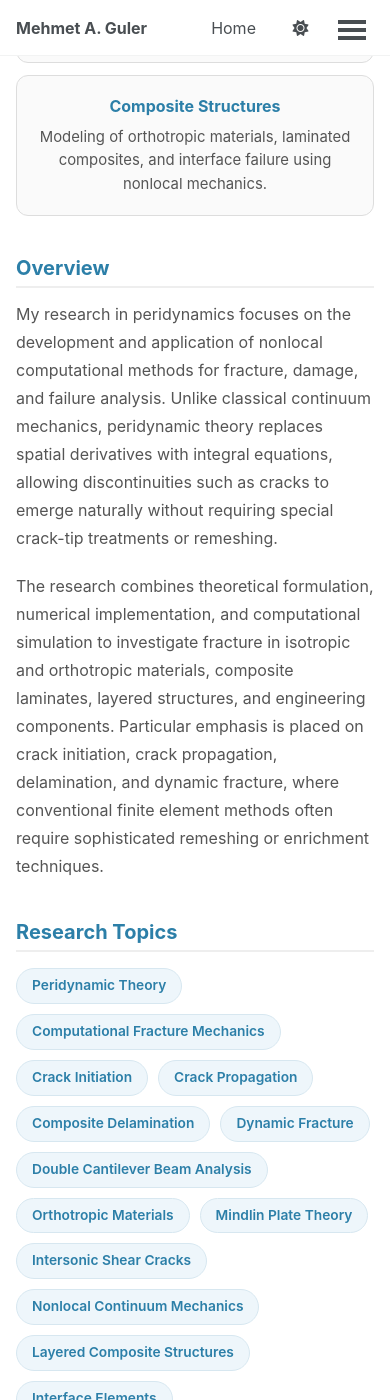
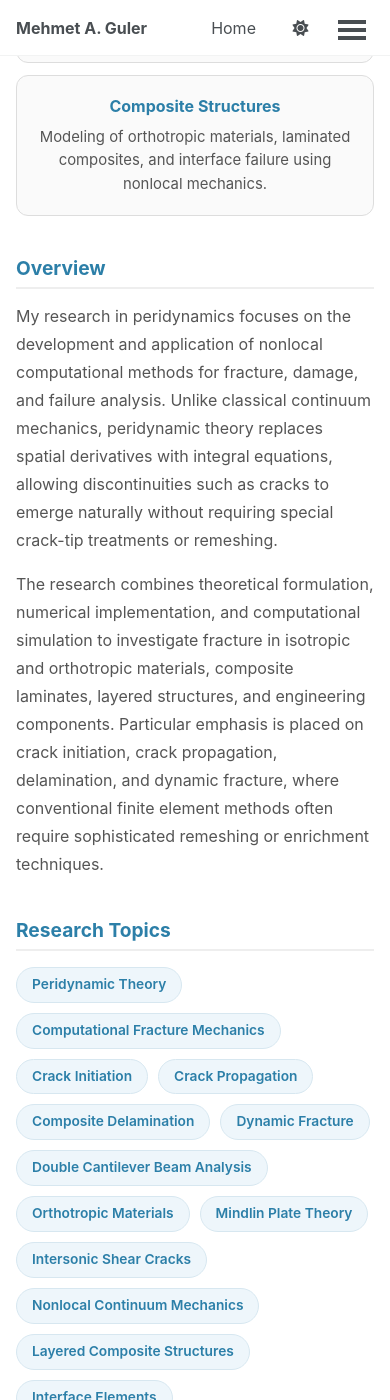
Before and after one commit to profguler/profguler.github.io, a Jekyll site: the page built from _pages/peridynamics.md, in a window 390 px wide and 1400 px high, scrolled down 825 px. Built offline with Jekyll 4.4.1, drawn with Linux system fonts in a browser that asks for light colours; a style sheet for code colours, icons or effects is not loaded; some of the changed text lies outside the part shown.

Commit message:
Update peridynamics.md

```diff
--- a/_pages/peridynamics.md
+++ b/_pages/peridynamics.md
@@ -5,212 +5,241 @@ author_profile: true
 ---
 
 <!-- ========================================================= -->
-<!--                    PAGE STYLES                            -->
+<!--                     PAGE-SPECIFIC CSS                     -->
 <!-- ========================================================= -->
 
 <style>
 
 /* ========================================================= */
-/*                    HERO IMAGE                              */
+/*                     PAGE WRAPPER                          */
 /* ========================================================= */
 
-.research-banner{
-  width:100%;
-  max-width:900px;
-  margin:0 0 2rem 0;
-  border:1px solid #dddddd;
-  border-radius:12px;
-  overflow:hidden;
-  background:#ffffff;
-}
-
-.research-banner img{
-  display:block;
-  width:100%;
-  height:auto;
-}
-
-.figure-caption{
-  max-width:900px;
-  margin:-1rem auto 2rem;
-  text-align:center;
-  font-size:0.9rem;
-  font-style:italic;
-  line-height:1.5;
-  color:#666;
+.pd-page {
+  width: 100%;
+  max-width: 900px;
+  margin: 0;
+  padding: 0;
+  box-sizing: border-box;
 }
 
 /* ========================================================= */
-/*                    HIGHLIGHTS                              */
+/*                     HERO IMAGE                            */
 /* ========================================================= */
 
-.research-highlights{
-  display:grid;
-  grid-template-columns:repeat(3, minmax(0, 1fr));
-  gap:18px;
-  max-width:900px;
-  margin-bottom:2.5rem;
+.pd-banner {
+  width: 100%;
+  margin: 0 0 1rem 0;
+  border: 1px solid #dddddd;
+  border-radius: 12px;
+  overflow: hidden;
+  background: #ffffff;
+  box-sizing: border-box;
 }
 
-.highlight-box{
-  padding:18px;
-  border:1px solid #dddddd;
-  border-radius:12px;
-  background:#fafafa;
-  text-align:center;
-  box-sizing:border-box;
+.pd-banner img {
+  display: block;
+  width: 100%;
+  height: auto;
 }
 
-.highlight-title{
-  margin-bottom:8px;
-  font-size:1rem;
-  font-weight:700;
-  color:#2c7fa8;
-}
-
-.highlight-text{
-  font-size:0.93rem;
-  line-height:1.6;
-  color:#555;
+.pd-caption {
+  margin: 0 0 2rem 0;
+  font-size: 0.9rem;
+  font-style: italic;
+  line-height: 1.5;
+  text-align: center;
+  color: #666666;
 }
 
 /* ========================================================= */
-/*                    CONTENT SECTIONS                        */
+/*                     HIGHLIGHTS                            */
 /* ========================================================= */
 
-.research-section{
-  display:block;
-  width:100%;
-  max-width:900px;
-  clear:both;
-  margin-bottom:2.5rem;
-  box-sizing:border-box;
+.pd-highlights {
+  display: grid;
+  grid-template-columns: repeat(3, minmax(0, 1fr));
+  gap: 18px;
+  width: 100%;
+  margin: 0 0 2.5rem 0;
 }
 
-.research-section h2{
-  margin:0 0 0.75rem;
-  padding-bottom:0.35rem;
-  border-bottom:2px solid #eeeeee;
-  color:#2c7fa8;
+.pd-highlight-box {
+  padding: 18px;
+  border: 1px solid #dddddd;
+  border-radius: 12px;
+  background: #fafafa;
+  text-align: center;
+  box-sizing: border-box;
 }
 
-.research-section p,
-.research-section li{
-  font-size:1rem;
-  line-height:1.75;
-  color:#555;
+.pd-highlight-title {
+  margin-bottom: 8px;
+  color: #2c7fa8;
+  font-size: 1rem;
+  font-weight: 700;
+}
+
+.pd-highlight-text {
+  color: #555555;
+  font-size: 0.93rem;
+  line-height: 1.6;
 }
 
 /* ========================================================= */
-/*                    RESEARCH TOPICS                         */
+/*                     CONTENT SECTIONS                      */
 /* ========================================================= */
 
-.research-topics{
-  display:flex;
-  flex-wrap:wrap;
-  gap:10px;
-  width:100%;
-  margin-top:1rem;
+.pd-section {
+  display: block;
+  width: 100%;
+  margin: 0 0 2.5rem 0;
+  clear: both;
+  box-sizing: border-box;
 }
 
-.research-topic{
-  display:inline-block;
-  padding:8px 15px;
-  border:1px solid #d7e7f0;
-  border-radius:999px;
-  background:#eef6fb;
-  color:#2c7fa8;
-  font-size:0.9rem;
-  font-weight:600;
-  line-height:1.3;
+.pd-section h2 {
+  margin: 0 0 0.85rem 0;
+  padding: 0 0 0.35rem 0;
+  border-bottom: 2px solid #eeeeee;
+  color: #2c7fa8;
+  font-size: 1.35rem;
+  line-height: 1.3;
+}
+
+.pd-section p {
+  margin: 0 0 1rem 0;
+  color: #555555;
+  font-size: 1rem;
+  line-height: 1.75;
+}
+
+.pd-section ul {
+  margin: 0.4rem 0 0 1.25rem;
+  padding: 0;
+}
+
+.pd-section li {
+  margin-bottom: 0.55rem;
+  color: #555555;
+  font-size: 1rem;
+  line-height: 1.65;
 }
 
 /* ========================================================= */
-/*                    PUBLICATIONS                            */
+/*                     RESEARCH TOPICS                       */
 /* ========================================================= */
 
-.research-publication{
-  position:relative;
-  z-index:1;
-  margin-bottom:1.5rem;
-  padding-bottom:1rem;
-  border-bottom:1px solid #eeeeee;
+.pd-topics {
+  display: flex;
+  flex-wrap: wrap;
+  gap: 10px;
+  width: 100%;
+  margin-top: 1rem;
 }
 
-.research-publication-title{
-  position:relative;
-  z-index:2;
-  margin-bottom:0.35rem;
-  font-weight:700;
-  line-height:1.5;
-}
-
-.research-publication-title a{
-  position:relative;
-  z-index:3;
-  display:inline;
-  color:#2c7fa8 !important;
-  text-decoration:none !important;
-  cursor:pointer;
-  pointer-events:auto !important;
-}
-
-.research-publication-title a:hover{
-  color:#1f5f80 !important;
-  text-decoration:underline !important;
-}
-
-.research-publication-title a:focus{
-  outline:2px solid #2c7fa8;
-  outline-offset:3px;
-}
-
-.research-publication-authors{
-  color:#555;
-  line-height:1.6;
-}
-
-.research-publication-journal{
-  color:#666;
-  font-style:italic;
-  line-height:1.6;
+.pd-topic {
+  display: inline-block;
+  padding: 8px 15px;
+  border: 1px solid #d7e7f0;
+  border-radius: 999px;
+  background: #eef6fb;
+  color: #2c7fa8;
+  font-size: 0.9rem;
+  font-weight: 600;
+  line-height: 1.3;
+  white-space: normal;
 }
 
 /* ========================================================= */
-/*                    BACK BUTTON                             */
+/*                     PUBLICATIONS                          */
 /* ========================================================= */
 
-.back-button{
-  display:inline-block;
-  margin-top:1rem;
-  padding:10px 24px;
-  border:1px solid #2c7fa8;
-  border-radius:999px;
-  color:#2c7fa8;
-  text-decoration:none;
-  font-weight:600;
-  transition:0.2s;
+.pd-publication {
+  width: 100%;
+  margin-bottom: 1.4rem;
+  padding-bottom: 1rem;
+  border-bottom: 1px solid #eeeeee;
+  box-sizing: border-box;
 }
 
-.back-button:hover{
-  background:#2c7fa8;
-  color:#ffffff;
-  text-decoration:none;
+.pd-publication:last-child {
+  margin-bottom: 0;
+}
+
+.pd-publication-title {
+  margin-bottom: 0.35rem;
+  font-weight: 700;
+  line-height: 1.5;
+}
+
+.pd-publication-title a {
+  color: #2c7fa8 !important;
+  text-decoration: none !important;
+  cursor: pointer;
+  pointer-events: auto;
+}
+
+.pd-publication-title a:hover {
+  color: #1f5f80 !important;
+  text-decoration: underline !important;
+}
+
+.pd-publication-title a:focus {
+  outline: 2px solid #2c7fa8;
+  outline-offset: 3px;
+}
+
+.pd-publication-authors {
+  margin-bottom: 0.15rem;
+  color: #555555;
+  line-height: 1.6;
+}
+
+.pd-publication-journal {
+  color: #666666;
+  font-style: italic;
+  line-height: 1.6;
 }
 
 /* ========================================================= */
-/*                    MOBILE DESIGN                           */
+/*                     BACK BUTTON                           */
 /* ========================================================= */
 
-@media screen and (max-width:700px){
+.pd-back-button {
+  display: inline-block;
+  margin-top: 0.5rem;
+  padding: 10px 24px;
+  border: 1px solid #2c7fa8;
+  border-radius: 999px;
+  color: #2c7fa8 !important;
+  font-weight: 600;
+  text-decoration: none !important;
+  transition: background-color 0.2s ease, color 0.2s ease;
+}
 
-  .research-highlights{
-    grid-template-columns:1fr;
-    gap:12px;
+.pd-back-button:hover {
+  background: #2c7fa8;
+  color: #ffffff !important;
+  text-decoration: none !important;
+}
+
+/* ========================================================= */
+/*                     MOBILE DESIGN                         */
+/* ========================================================= */
+
+@media screen and (max-width: 700px) {
+
+  .pd-highlights {
+    grid-template-columns: 1fr;
+    gap: 12px;
   }
 
-  .research-topic{
-    font-size:0.86rem;
+  .pd-topic {
+    font-size: 0.86rem;
+  }
+
+  .pd-section h2 {
+    font-size: 1.2rem;
   }
 
 }
@@ -218,200 +247,163 @@ author_profile: true
 </style>
 
 <!-- ========================================================= -->
-<!--                    HERO IMAGE                             -->
+<!--                     PAGE CONTENT                         -->
 <!-- ========================================================= -->
 
-<div class="research-banner">
+<div class="pd-page">
 
+<!-- ========================================================= -->
+<!--                     HERO IMAGE                           -->
+<!-- ========================================================= -->
+
+<div class="pd-banner">
   <img
     src="/images/Peridynamics_DCB.png"
     alt="Peridynamic double cantilever beam model"
   >
-
 </div>
 
-<div class="figure-caption">
+<div class="pd-caption">
+  Peridynamic representation of a double cantilever beam with an initial crack and interface region for simulating delamination and crack propagation.
+</div>
 
-Peridynamic representation of a double cantilever beam with an initial crack and interface region for simulating delamination and crack propagation.
+<!-- ========================================================= -->
+<!--                     HIGHLIGHTS                           -->
+<!-- ========================================================= -->
+
+<div class="pd-highlights">
+
+  <div class="pd-highlight-box">
+    <div class="pd-highlight-title">Nonlocal Mechanics</div>
+    <div class="pd-highlight-text">
+      Development of peridynamic formulations for solids containing cracks, interfaces, and other discontinuities.
+    </div>
+  </div>
+
+  <div class="pd-highlight-box">
+    <div class="pd-highlight-title">Computational Fracture</div>
+    <div class="pd-highlight-text">
+      Simulation of crack initiation, crack growth, branching, and delamination without remeshing.
+    </div>
+  </div>
+
+  <div class="pd-highlight-box">
+    <div class="pd-highlight-title">Composite Structures</div>
+    <div class="pd-highlight-text">
+      Modeling of orthotropic materials, laminated composites, and interface failure using nonlocal mechanics.
+    </div>
+  </div>
 
 </div>
 
 <!-- ========================================================= -->
-<!--                    HIGHLIGHTS                             -->
+<!--                     OVERVIEW                             -->
 <!-- ========================================================= -->
 
-<div class="research-highlights">
-
-  <div class="highlight-box">
-
-    <div class="highlight-title">
-      Nonlocal Mechanics
-    </div>
-
-    <div class="highlight-text">
-      Development of peridynamic formulations for solids containing cracks, interfaces, and other discontinuities.
-    </div>
-
-  </div>
-
-  <div class="highlight-box">
-
-    <div class="highlight-title">
-      Computational Fracture
-    </div>
-
-    <div class="highlight-text">
-      Simulation of crack initiation, crack growth, branching, and delamination without remeshing.
-    </div>
-
-  </div>
-
-  <div class="highlight-box">
-
-    <div class="highlight-title">
-      Composite Structures
-    </div>
-
-    <div class="highlight-text">
-      Modeling of orthotropic materials, laminated composites, and interface failure using nonlocal mechanics.
-    </div>
-
-  </div>
-
-</div>
-<!-- ========================================================= -->
-<!--                     OVERVIEW                              -->
-<!-- ========================================================= -->
-
-<div class="research-section">
+<div class="pd-section">
 
   <h2>Overview</h2>
 
   <p>
-  My research in peridynamics focuses on the development and application of nonlocal computational methods for fracture, damage, and failure analysis. Unlike classical continuum mechanics, peridynamic theory replaces spatial derivatives with integral equations, allowing discontinuities such as cracks to emerge naturally without requiring special crack-tip treatments or remeshing.
+    My research in peridynamics focuses on the development and application of nonlocal computational methods for fracture, damage, and failure analysis. Unlike classical continuum mechanics, peridynamic theory replaces spatial derivatives with integral equations, allowing discontinuities such as cracks to emerge naturally without requiring special crack-tip treatments or remeshing.
   </p>
 
   <p>
-  The research combines theoretical formulation, numerical implementation, and computational simulation to investigate fracture in isotropic and orthotropic materials, composite laminates, layered structures, and engineering components. Particular emphasis is placed on crack initiation, crack propagation, delamination, and dynamic fracture, where conventional finite element methods often require sophisticated remeshing or enrichment techniques.
+    The research combines theoretical formulation, numerical implementation, and computational simulation to investigate fracture in isotropic and orthotropic materials, composite laminates, layered structures, and engineering components. Particular emphasis is placed on crack initiation, crack propagation, delamination, and dynamic fracture, where conventional finite element methods often require sophisticated remeshing or enrichment techniques.
   </p>
 
 </div>
 
 <!-- ========================================================= -->
-<!--                  RESEARCH TOPICS                          -->
+<!--                     RESEARCH TOPICS                      -->
 <!-- ========================================================= -->
 
-<div class="research-section">
+<div class="pd-section">
 
   <h2>Research Topics</h2>
 
-  <div class="research-topics">
+  <div class="pd-topics">
 
-    <span class="research-topic">Peridynamic Theory</span>
-
-    <span class="research-topic">Computational Fracture Mechanics</span>
-
-    <span class="research-topic">Crack Initiation</span>
-
-    <span class="research-topic">Crack Propagation</span>
-
-    <span class="research-topic">Composite Delamination</span>
-
-    <span class="research-topic">Dynamic Fracture</span>
-
-    <span class="research-topic">Double Cantilever Beam Analysis</span>
-
-    <span class="research-topic">Orthotropic Materials</span>
-
-    <span class="research-topic">Mindlin Plate Theory</span>
-
-    <span class="research-topic">Intersonic Shear Cracks</span>
-
-    <span class="research-topic">Nonlocal Continuum Mechanics</span>
-
-    <span class="research-topic">Layered Composite Structures</span>
-
-    <span class="research-topic">Interface Elements</span>
-
-    <span class="research-topic">Finite Element–Peridynamic Coupling</span>
-
-    <span class="research-topic">Scientific Computing</span>
+    <span class="pd-topic">Peridynamic Theory</span>
+    <span class="pd-topic">Computational Fracture Mechanics</span>
+    <span class="pd-topic">Crack Initiation</span>
+    <span class="pd-topic">Crack Propagation</span>
+    <span class="pd-topic">Composite Delamination</span>
+    <span class="pd-topic">Dynamic Fracture</span>
+    <span class="pd-topic">Double Cantilever Beam Analysis</span>
+    <span class="pd-topic">Orthotropic Materials</span>
+    <span class="pd-topic">Mindlin Plate Theory</span>
+    <span class="pd-topic">Intersonic Shear Cracks</span>
+    <span class="pd-topic">Nonlocal Continuum Mechanics</span>
+    <span class="pd-topic">Layered Composite Structures</span>
+    <span class="pd-topic">Interface Elements</span>
+    <span class="pd-topic">Finite Element–Peridynamic Coupling</span>
+    <span class="pd-topic">Scientific Computing</span>
 
   </div>
 
 </div>
 
 <!-- ========================================================= -->
-<!--             REPRESENTATIVE CONTRIBUTIONS                  -->
+<!--                     REPRESENTATIVE CONTRIBUTIONS          -->
 <!-- ========================================================= -->
 
-<div class="research-section">
+<div class="pd-section">
 
   <h2>Representative Contributions</h2>
 
   <ul>
-
     <li>
       Developed a peridynamic formulation for orthotropic Mindlin plates subjected to bending, extending nonlocal mechanics to laminated plate structures.
     </li>
-
     <li>
       Developed computational models for Mode-I crack growth in double cantilever beam specimens using bond-based peridynamics.
     </li>
-
     <li>
       Investigated intersonic shear crack propagation using peridynamic theory to study high-speed fracture phenomena.
     </li>
-
     <li>
       Implemented peridynamic algorithms for composite delamination and interface-damage evolution.
     </li>
-
     <li>
       Integrated peridynamic formulations with finite element techniques to improve computational efficiency for large structural models.
     </li>
-
     <li>
       Applied nonlocal computational methods to fracture problems without requiring predefined crack paths or remeshing.
     </li>
-
   </ul>
 
 </div>
 
 <!-- ========================================================= -->
-<!--                  CURRENT RESEARCH                         -->
+<!--                     CURRENT RESEARCH                     -->
 <!-- ========================================================= -->
 
-<div class="research-section">
+<div class="pd-section">
 
   <h2>Current Research</h2>
 
   <p>
-  Current research focuses on computational fracture of layered and composite structures using nonlocal continuum mechanics. Ongoing work investigates efficient numerical implementation, improved constitutive formulations, and hybrid finite element–peridynamic approaches for predicting crack initiation and delamination in engineering materials.
+    Current research focuses on computational fracture of layered and composite structures using nonlocal continuum mechanics. Ongoing work investigates efficient numerical implementation, improved constitutive formulations, and hybrid finite element–peridynamic approaches for predicting crack initiation and delamination in engineering materials.
   </p>
 
   <p>
-  Additional directions include the application of peridynamic methods to impact-damaged composites, structural plates, interacting fracture modes, fatigue crack growth, and large-scale engineering simulations.
+    Additional directions include the application of peridynamic methods to impact-damaged composites, structural plates, interacting fracture modes, fatigue crack growth, and large-scale engineering simulations.
   </p>
 
 </div>
+
 <!-- ========================================================= -->
-<!--               REPRESENTATIVE PUBLICATIONS                 -->
+<!--                     REPRESENTATIVE PUBLICATIONS           -->
 <!-- ========================================================= -->
 
-<div class="research-section">
+<div class="pd-section">
 
   <h2>Representative Publications</h2>
 
-  <!-- ------------------------------------------------------- -->
-  <!-- PUBLICATION 1: DOUBLE CANTILEVER BEAM                   -->
-  <!-- ------------------------------------------------------- -->
+  <div class="pd-publication">
 
-  <div class="research-publication">
-
-    <div class="research-publication-title">
-
+    <div class="pd-publication-title">
       <a
         href="https://doi.org/10.1016/j.compstruct.2022.116050"
         target="_blank"
@@ -419,27 +411,21 @@ Peridynamic representation of a double cantilever beam with an initial crack and
       >
         Crack propagation in the double cantilever beam using peridynamic theory
       </a>
-
     </div>
 
-    <div class="research-publication-authors">
+    <div class="pd-publication-authors">
       U. Yolum, M. O. Bozkurt, E. Gök, D. Coker, and M. A. Güler
     </div>
 
-    <div class="research-publication-journal">
+    <div class="pd-publication-journal">
       Composite Structures, 299, 116050, 2022
     </div>
 
   </div>
 
-  <!-- ------------------------------------------------------- -->
-  <!-- PUBLICATION 2: INTERSONIC SHEAR CRACK                   -->
-  <!-- ------------------------------------------------------- -->
+  <div class="pd-publication">
 
-  <div class="research-publication">
-
-    <div class="research-publication-title">
-
+    <div class="pd-publication-title">
       <a
         href="https://doi.org/10.1007/s10704-021-00520-3"
         target="_blank"
@@ -447,27 +433,21 @@ Peridynamic representation of a double cantilever beam with an initial crack and
       >
         Intersonic shear crack propagation using peridynamic theory
       </a>
-
     </div>
 
-    <div class="research-publication-authors">
+    <div class="pd-publication-authors">
       U. Yolum, D. Coker, and M. A. Güler
     </div>
 
-    <div class="research-publication-journal">
+    <div class="pd-publication-journal">
       International Journal of Fracture, 228(1), 103–126, 2021
     </div>
 
   </div>
 
-  <!-- ------------------------------------------------------- -->
-  <!-- PUBLICATION 3: ORTHOTROPIC MINDLIN PLATE                -->
-  <!-- ------------------------------------------------------- -->
+  <div class="pd-publication">
 
-  <div class="research-publication">
-
-    <div class="research-publication-title">
-
+    <div class="pd-publication-title">
       <a
         href="https://doi.org/10.1177/1081286519873694"
         target="_blank"
@@ -475,54 +455,54 @@ Peridynamic representation of a double cantilever beam with an initial crack and
       >
         On the peridynamic formulation for an orthotropic Mindlin plate under bending
       </a>
-
     </div>
 
-    <div class="research-publication-authors">
+    <div class="pd-publication-authors">
       U. Yolum and M. A. Güler
     </div>
 
-    <div class="research-publication-journal">
+    <div class="pd-publication-journal">
       Mathematics and Mechanics of Solids, 25(2), 263–287, 2020
     </div>
 
   </div>
 
 </div>
+
 <!-- ========================================================= -->
-<!--                    COLLABORATIONS                         -->
+<!--                     COLLABORATIONS                       -->
 <!-- ========================================================= -->
 
-<div class="research-section">
+<div class="pd-section">
 
   <h2>Collaborations</h2>
 
   <p>
-  This research has been carried out in collaboration with researchers specializing in computational mechanics, fracture mechanics, peridynamic theory, composite materials, and finite element analysis. These collaborations have contributed to the development of novel nonlocal formulations for fracture and delamination, efficient numerical implementations, and applications to layered composites and engineering structures.
+    This research has been carried out in collaboration with researchers specializing in computational mechanics, fracture mechanics, peridynamic theory, composite materials, and finite element analysis. These collaborations have contributed to the development of nonlocal formulations for fracture and delamination, efficient numerical implementations, and applications to layered composites and engineering structures.
   </p>
 
 </div>
 
 <!-- ========================================================= -->
-<!--                    FUTURE DIRECTIONS                      -->
+<!--                     FUTURE DIRECTIONS                    -->
 <!-- ========================================================= -->
 
-<div class="research-section">
+<div class="pd-section">
 
   <h2>Future Directions</h2>
 
   <p>
-  Future research will focus on hybrid finite element–peridynamic formulations, multiscale fracture modeling, fatigue crack growth, impact-induced damage in composite structures, adaptive numerical algorithms, and AI-assisted computational fracture mechanics. Particular emphasis will be placed on improving computational efficiency while preserving the predictive capabilities of nonlocal continuum models for large-scale engineering applications.
+    Future research will focus on hybrid finite element–peridynamic formulations, multiscale fracture modeling, fatigue crack growth, impact-induced damage in composite structures, adaptive numerical algorithms, and AI-assisted computational fracture mechanics. Particular emphasis will be placed on improving computational efficiency while preserving the predictive capabilities of nonlocal continuum models for large-scale engineering applications.
   </p>
 
 </div>
 
 <!-- ========================================================= -->
-<!--                    BACK BUTTON                            -->
+<!--                     BACK BUTTON                         -->
 <!-- ========================================================= -->
 
-<a class="back-button" href="/research/">
+<a class="pd-back-button" href="/research/">
+  ← Back to Research
+</a>
 
-  ← Back to Research
-
-</a>
+</div>
```
